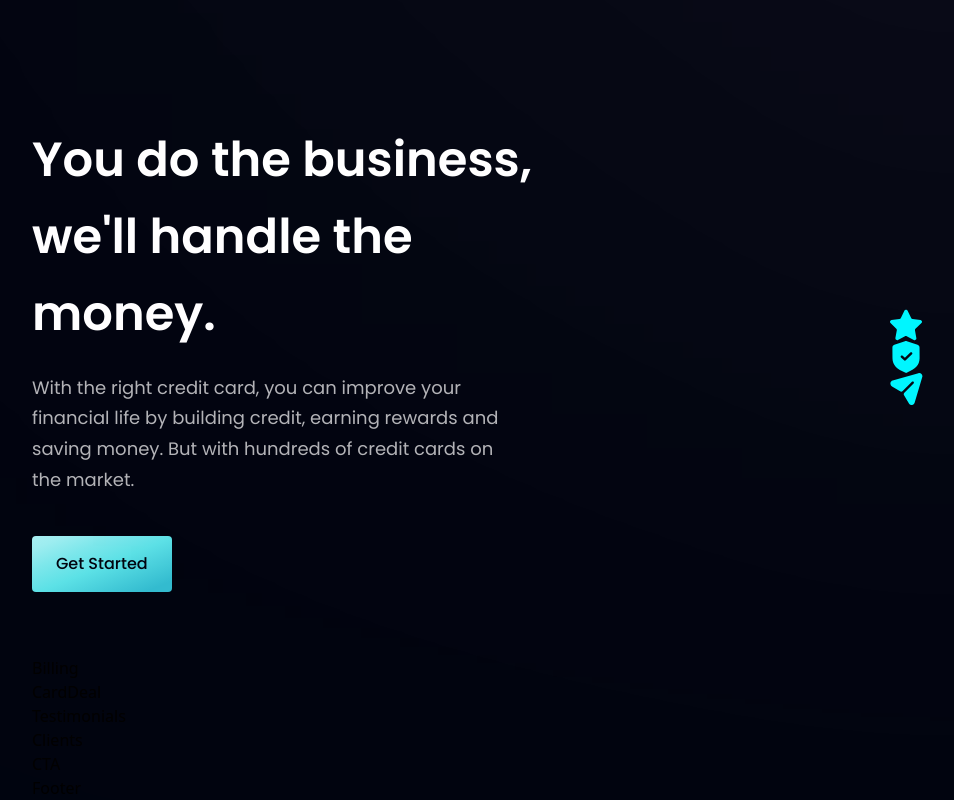
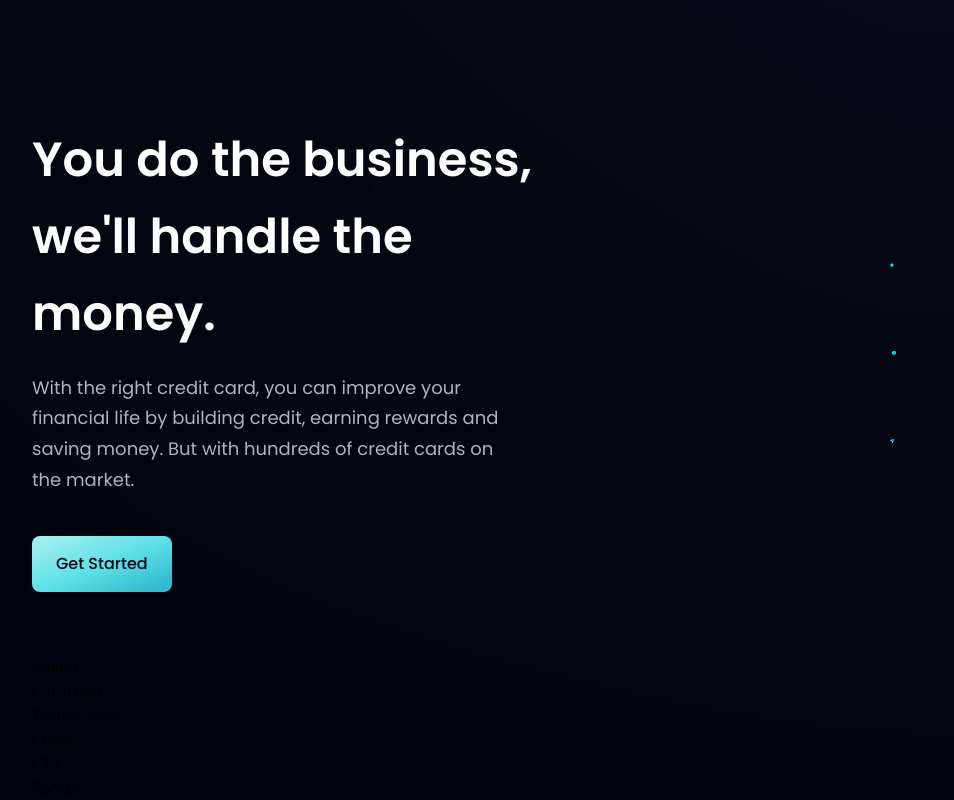
Before and after one commit to spectr-e/bank-app, a React (Vite) app: page / in a window 1280 px wide. Shown: the part 886-1686 px from the top of the page, without its empty margins (32-986 px from the left). Built offline with nearby package versions, Linux system fonts and the light colour scheme.

Commit message:
fix(FeatureCard): Add card design and an onHover state

```diff
--- a/src/components/Business.jsx
+++ b/src/components/Business.jsx
@@ -3,9 +3,14 @@ import styles, { layout } from '../styles/style'
 import Button from './Button'
 
 const FeatureCard = ({ icon, title, content, index }) => (
-  <div className=''>
-    <div className=''>
-      <img src={icon} alt='icon' />
+  // card design
+  <div
+    className={`${
+      index !== features.length - 1 ? 'mb-6' : 'mb-0'
+    } feature-card flex flex-row p-6 rounded-[20px]`}
+  >
+    <div className={''}>
+      <img src={icon} alt='icon' className='w-[50%] h-[50%] object-contain' />
     </div>
   </div>
 )
--- a/src/components/Button.jsx
+++ b/src/components/Button.jsx
@@ -2,7 +2,7 @@ const Button = ({ styles }) => {
   return (
     <button
       type='button'
-      className={`py-4 px-6 bg-blue-gradient font-poppins font-medium text-[16px] text-primary outline-none rounded ${styles}`}
+      className={`py-4 px-6 bg-blue-gradient font-poppins font-medium text-[16px] text-primary outline-none rounded-lg ${styles}`}
     >
       Get Started
     </button>
--- a/src/index.css
+++ b/src/index.css
@@ -112,7 +112,7 @@
 }
 
 /* card styles */
-.feature-card {
+.feature-card:hover {
   background: var(--black-gradient);
   box-shadow: var(--card-shadow);
 }
```
